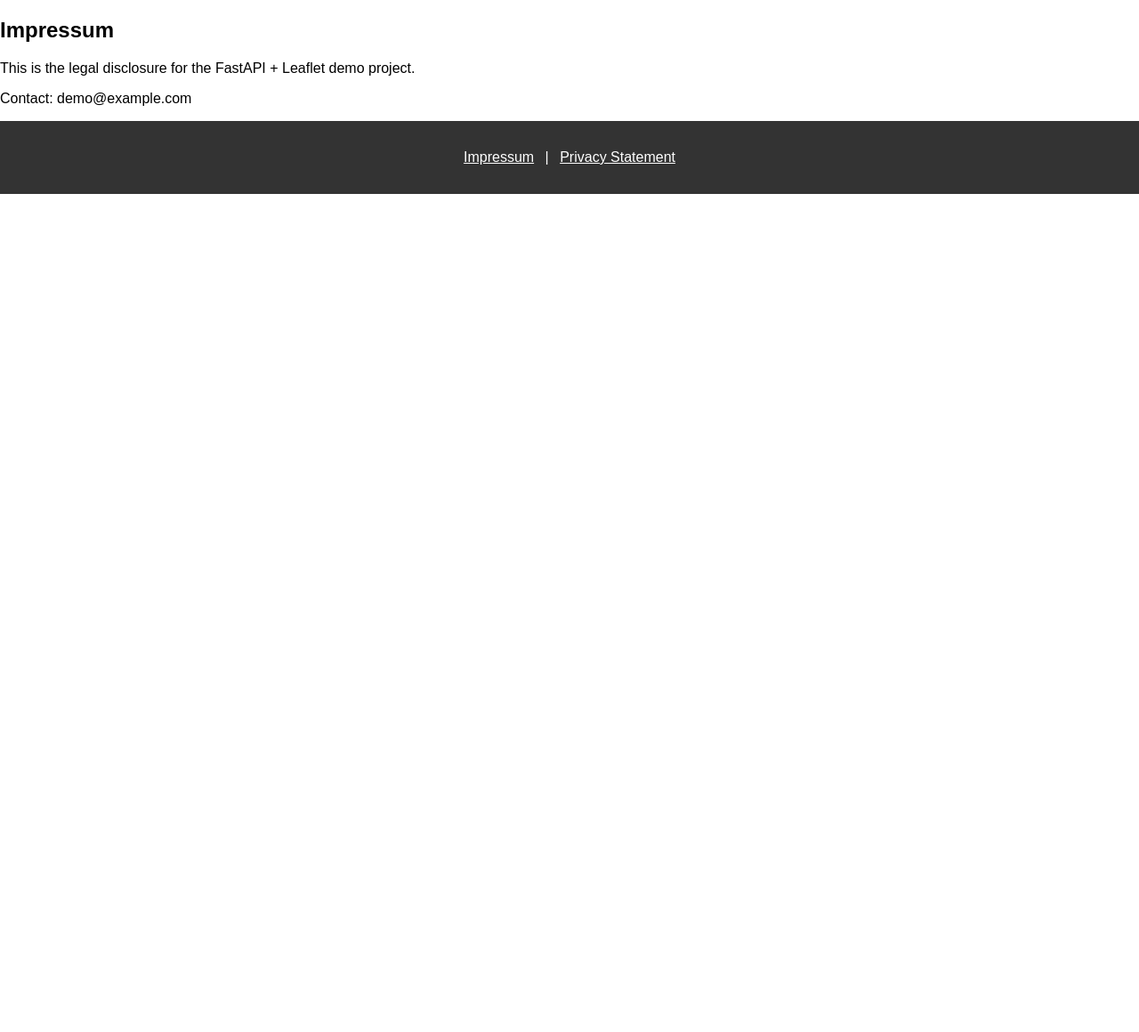
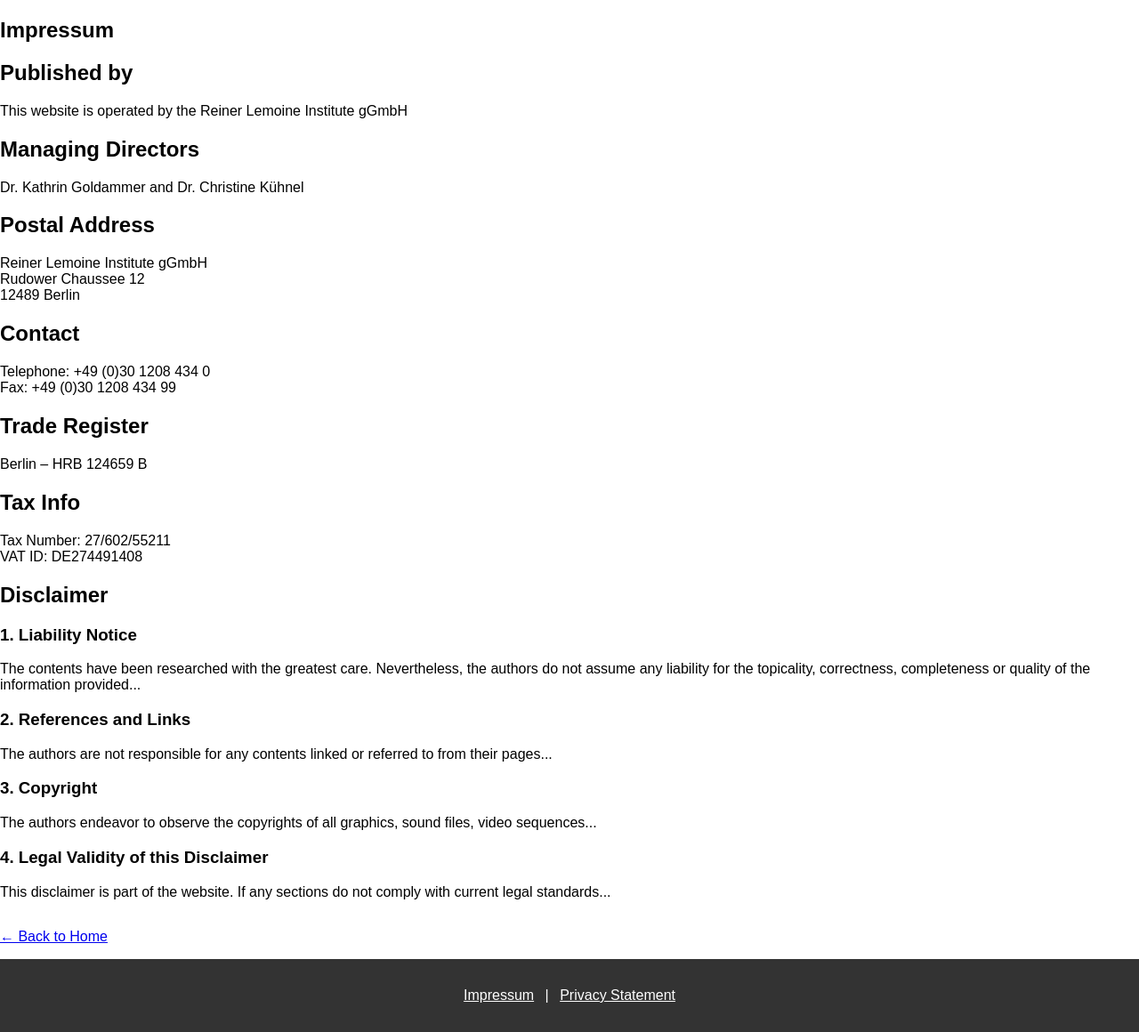
Before and after one commit to rl-institut/AI4EA, a FastAPI app: page /impressum in a window 1280 px wide. Shown: the part 50-1210 px from the top of the page at 89% size. Before the commit the page ends 268 px from the top, so only its background shows below. Run offline with FastAPI, Linux system fonts and the light colour scheme.

Commit message:
Update the impressum

```diff
--- a/webmap/templates/impressum.html
+++ b/webmap/templates/impressum.html
@@ -5,7 +5,42 @@
 {% block content %}
 <section class="page-section">
     <h1>Impressum</h1>
-    <p>This is the legal disclosure for the FastAPI + Leaflet demo project.</p>
-    <p>Contact: demo@example.com</p>
+
+    <h2>Published by</h2>
+    <p>This website is operated by the Reiner Lemoine Institute gGmbH</p>
+
+    <h2>Managing Directors</h2>
+    <p>Dr. Kathrin Goldammer and Dr. Christine Kühnel</p>
+
+    <h2>Postal Address</h2>
+    <p>Reiner Lemoine Institute gGmbH<br>
+    Rudower Chaussee 12<br>
+    12489 Berlin</p>
+
+    <h2>Contact</h2>
+    <p>Telephone: +49 (0)30 1208 434 0<br>
+    Fax: +49 (0)30 1208 434 99</p>
+
+    <h2>Trade Register</h2>
+    <p>Berlin – HRB 124659 B</p>
+
+    <h2>Tax Info</h2>
+    <p>Tax Number: 27/602/55211<br>
+    VAT ID: DE274491408</p>
+
+    <h2>Disclaimer</h2>
+    <h3>1. Liability Notice</h3>
+    <p>The contents have been researched with the greatest care. Nevertheless, the authors do not assume any liability for the topicality, correctness, completeness or quality of the information provided...</p>
+
+    <h3>2. References and Links</h3>
+    <p>The authors are not responsible for any contents linked or referred to from their pages...</p>
+
+    <h3>3. Copyright</h3>
+    <p>The authors endeavor to observe the copyrights of all graphics, sound files, video sequences...</p>
+
+    <h3>4. Legal Validity of this Disclaimer</h3>
+    <p>This disclaimer is part of the website. If any sections do not comply with current legal standards...</p>
+
+    <p style="margin-top: 2em;"><a href="/">← Back to Home</a></p>
 </section>
 {% endblock %}
```
